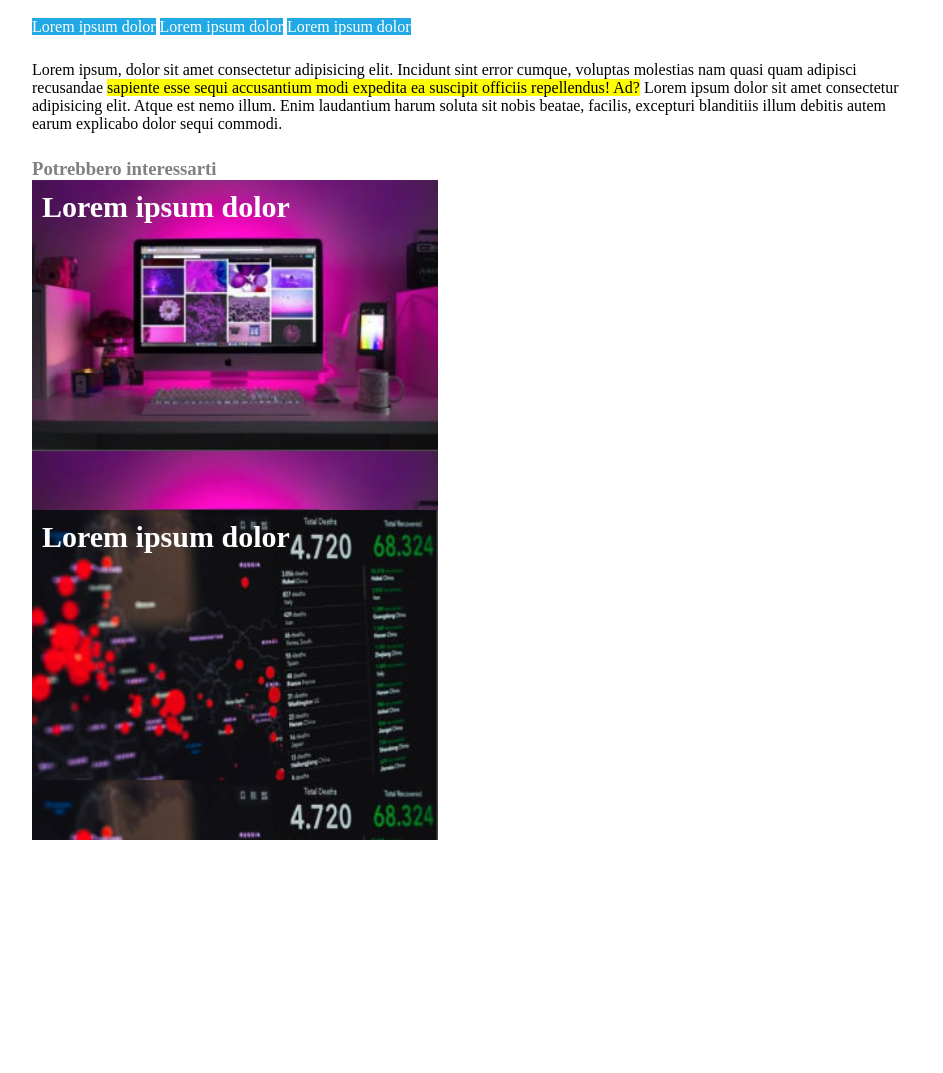
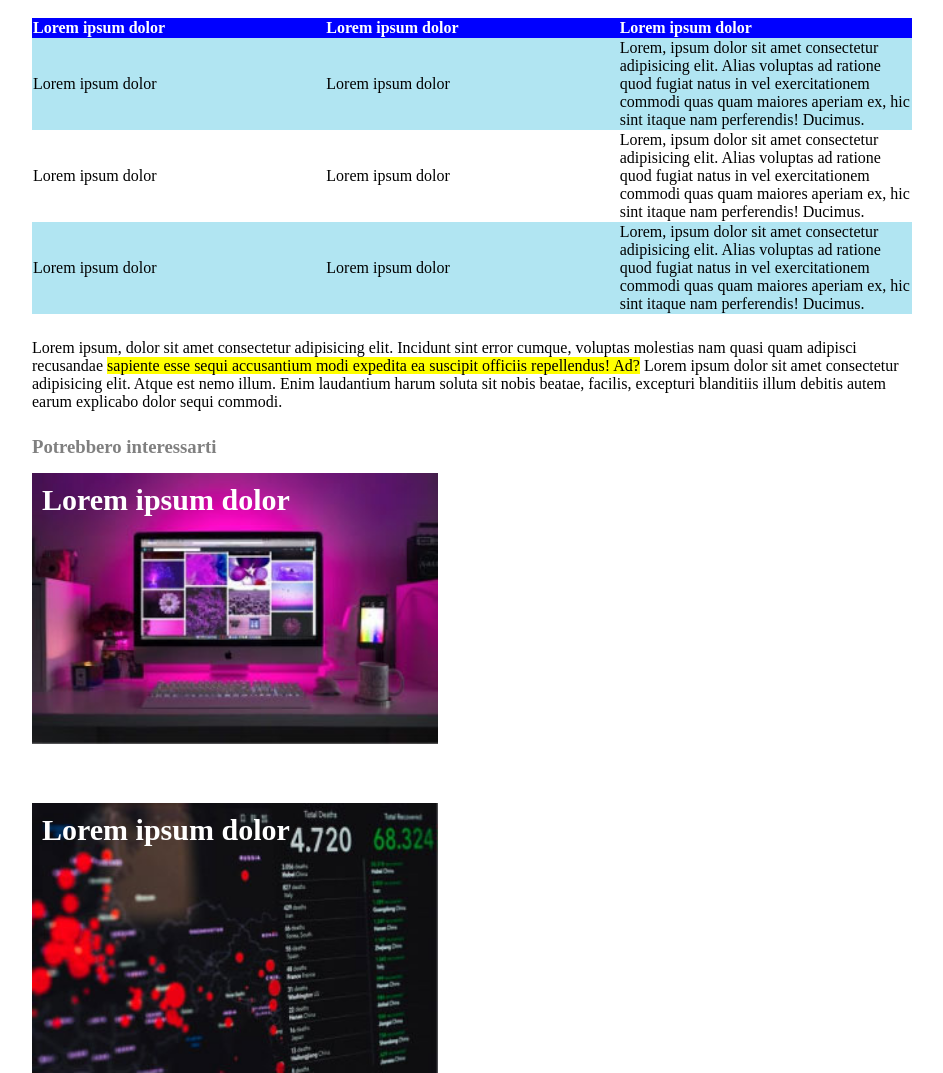
Before and after one commit to Steferre/html-css-booleaner, a plain HTML site: page index.html in a window 1280 px wide. Shown: the part 740-1813 px from the top of the page, without its empty margins (18-961 px from the left). Before the commit the page ends 1580 px from the top, so only its background shows below. Drawn offline with Linux system fonts and the light colour scheme.

Commit message:
ultime modifiche, inserimento tab. colorata. fine

```diff
--- a/index.html
+++ b/index.html
@@ -33,8 +33,8 @@
             </p>
             <!--inserimento foto-->
             <div class='photobook'>
-               <img class='photo-1' src="tim-1.jpg" alt="tim ad un congresso"></img>
-               <img class='photo-2' src="tim-2.jpg" alt="primo piano di tim"></img>
+               <img class='photo-1' src="tim-1.jpg" alt="Tim Berners-Lee ad un congresso"></img>
+               <img class='photo-2' src="tim-2.jpg" alt="primo piano di Tim Berners-Lee"></img>
             </div>
             <p class='didascalie'>
                 1st Photo: John S. and James L. Knight Foundation, by Scott Henrichsen <br> 2nd Photo: Wikimedia, by Paul Clarke
@@ -83,11 +83,63 @@
             <!--aggiunta tabella colorata-->
 
             <div class='paragrafi'>
-                <span class='riga-1'>Lorem ipsum dolor</span>
-                <span class='riga-1'>Lorem
-                ipsum dolor</span>
-                <span class='riga-1'>Lorem
-                ipsum dolor</span>
+                <table>
+                    <thead>
+                        <tr class='titolo'>
+                            <th class='cella'>Lorem ipsum  dolor</th>
+                            <th class='cella'>Lorem ipsum
+                            dolor</th>
+                            <th class='cella'>Lorem ipsum
+                            dolor</th>
+                        </tr>
+                    </thead>
+                    <tbody>
+                        <tr class='riga'>
+                            <td class='cella'>Lorem ipsum dolor</td>
+                            <td     class='cella'>Lorem ipsum dolor</td>
+                            <td     class='cella'>Lorem,    ipsum dolor sit amet   consectetur adipisicing elit. Alias voluptas ad   ratione quod fugiat   natus in vel  exercitationem commodi quas quam maiores aperiam ex, hic sint itaque nam   perferendis! Ducimus.
+                            </td>
+                        </tr>
+                        <tr class='riga'>
+                            <td class='cella'>Lorem
+                            ipsum dolor</td>
+                            <td
+                            class='cella'>Lorem ipsum
+                            dolor</td>
+                            <td
+                            class='cella'>Lorem,
+                            ipsum dolor sit amet
+                            consectetur adipisicing
+                            elit. Alias voluptas ad
+                            ratione quod fugiat
+                            natus in vel
+                            exercitationem commodi
+                            quas quam maiores aperiam
+                            ex, hic sint itaque nam
+                            perferendis! Ducimus.
+                            </td>
+                        </tr>
+                        <tr class='riga'>
+                            <td class='cella'>Lorem
+                            ipsum dolor</td>
+                            <td
+                            class='cella'>Lorem ipsum
+                            dolor</td>
+                            <td
+                            class='cella'>Lorem,
+                            ipsum dolor sit amet
+                            consectetur adipisicing
+                            elit. Alias voluptas ad
+                            ratione quod fugiat
+                            natus in vel
+                            exercitationem commodi
+                            quas quam maiores aperiam
+                            ex, hic sint itaque nam
+                            perferendis! Ducimus.
+                            </td>
+                        </tr>
+                    </tbody>
+                </table>
             </div>
 
             <div class='paragrafi'>
--- a/style.css
+++ b/style.css
@@ -68,16 +68,43 @@ header {
     padding-top: 25px;
 }
 
+table {
+    border-collapse: collapse;
+    table-layout: fixed;
+}
 
-.riga-1 {
-    background-color: #20a9e5;
+.titolo {
+    background-color: #0000ff;
     color: #ffffff;
-    padding: 0;
+    text-align: left;
+}
+
+.riga:nth-child(odd) {
+    background-color: #b1e5f2 ;
+}
+
+
+.cella {
+     width: 30%;
 }
 
 .monitor {
     background-image: url(monitor.jpg);
     background-size: contain;
+    background-repeat: no-repeat;
+    width: 45%;
+    height: 40vh;
+    color: #ffffff;
+    font-size: 30px;
+    margin-top: 15px;
+    padding-left: 10px;
+    padding-top: 10px;
+}
+
+.graph {
+    background-image: url(graph.jpg);
+    background-size: contain;
+    background-repeat: no-repeat;
     width: 45%;
     height: 40vh;
     color: #ffffff;
@@ -85,14 +112,3 @@ header {
     padding-left: 10px;
     padding-top: 10px;
 }
-
-.graph {
-    background-image: url(graph.jpg);
-    background-size: contain;
-    width: 45%;
-    height: 40vh;
-    color: #ffffff;
-    font-size: 30px;
-    padding-left: 10px;
-    padding-top: 10px;
-}
```
